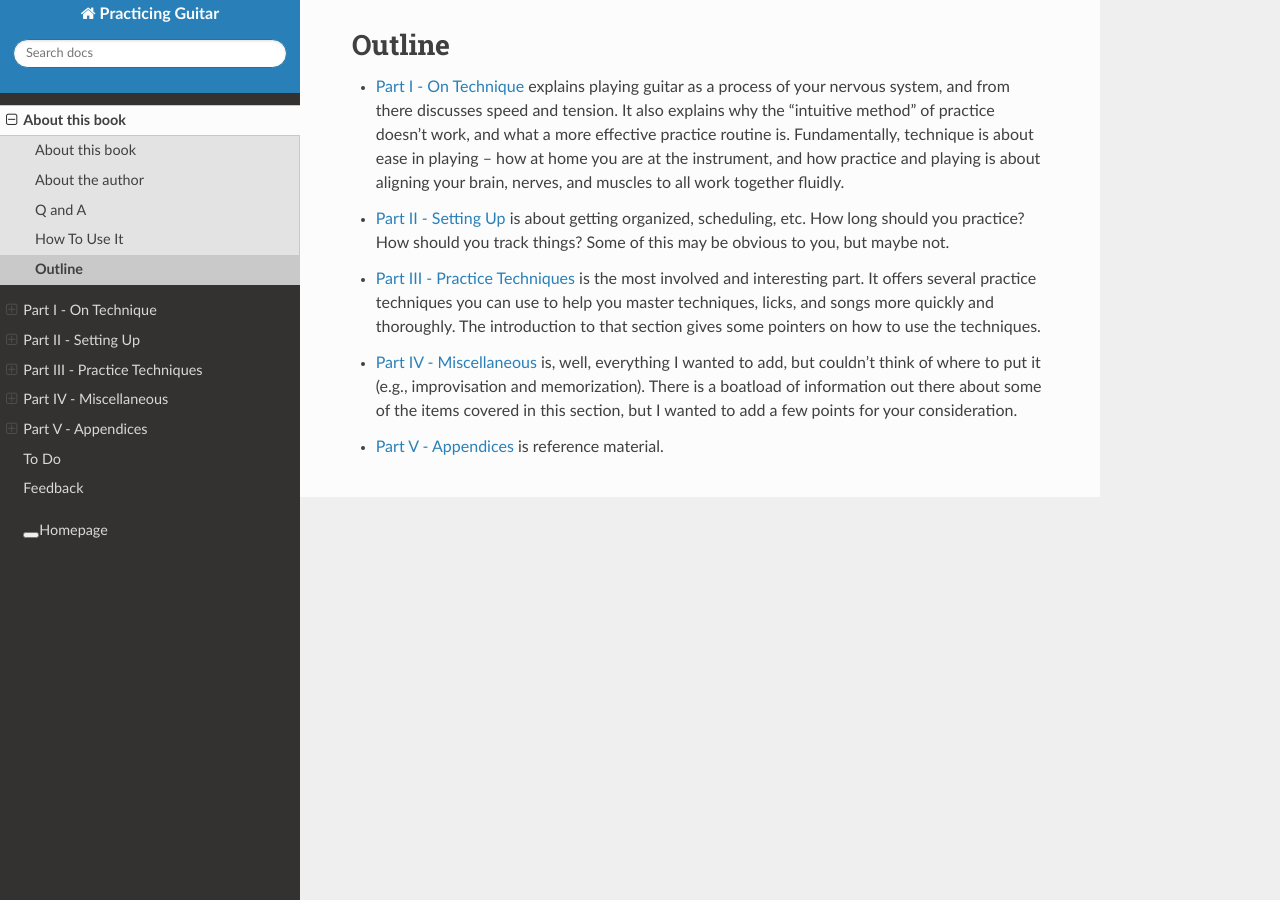
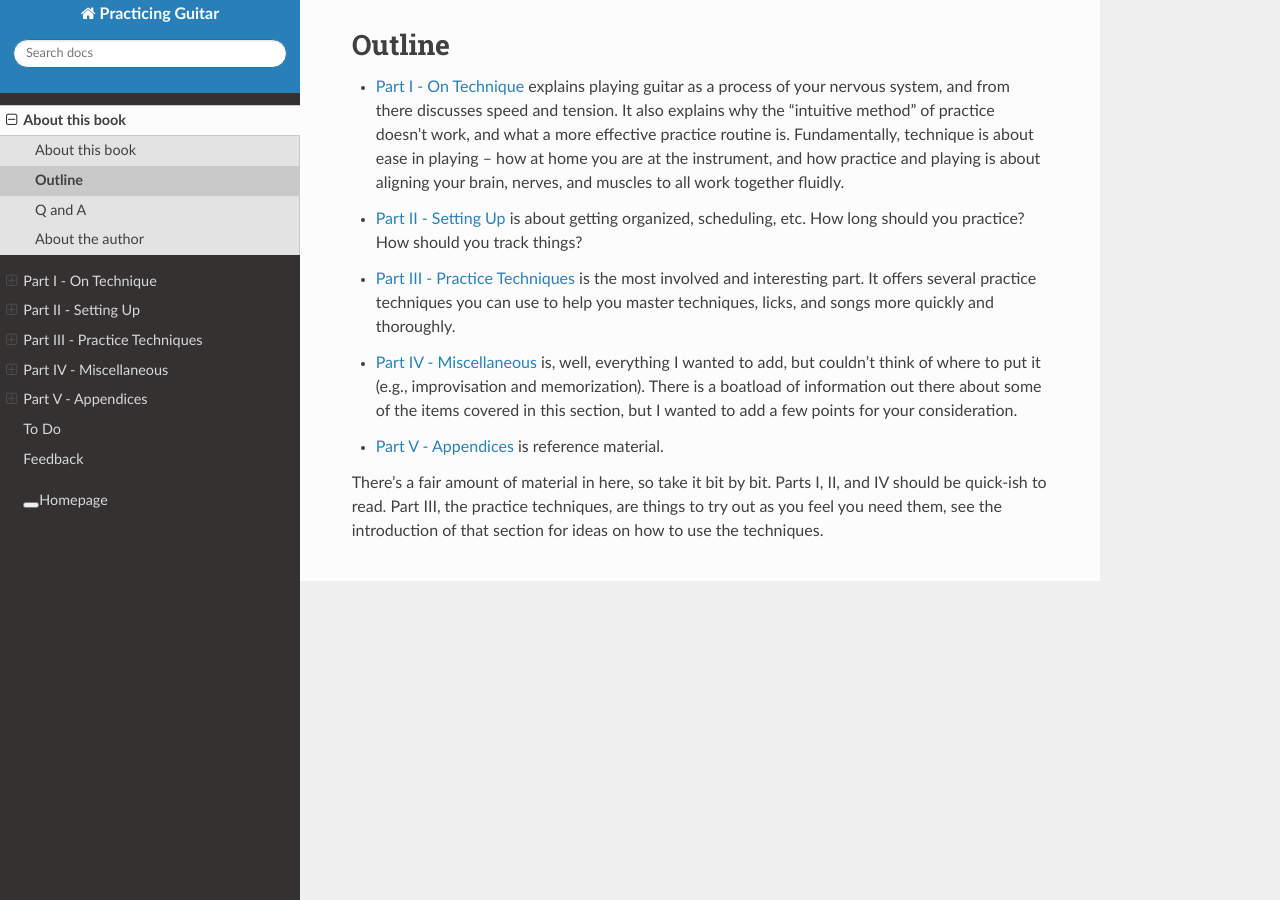
Before and after one commit to jzohrab/practicing-guitar, a Sphinx documentation site: the page built from docs/about/outline.rst, in a window 1280 px wide. Built offline with Sphinx 7.4.7 and the Read the Docs theme 2.0.0, drawn with Linux system fonts in a browser that asks for light colours; a script that is not in the unit is left out.

Commit message:
Misc cleanup.

```diff
--- a/docs/about/_index.rst
+++ b/docs/about/_index.rst
@@ -9,7 +9,9 @@ About this book
    :glob:
 
    self
-   *
+   outline
+   faq
+   about-the-author
 
 This book is for guitarists.  It offers practical information that you can apply to make your practice sessions more productive, so that you can make better progress in less time than you would if you followed a more "natural, intuitive" method.
 
--- a/docs/about/outline.rst
+++ b/docs/about/outline.rst
@@ -3,10 +3,12 @@ Outline
 
 * :ref:`part-1-on-technique` explains playing guitar as a process of your nervous system, and from there discusses speed and tension.  It also explains why the "intuitive method" of practice doesn't work, and what a more effective practice routine is.  Fundamentally, technique is about ease in playing -- how at home you are at the instrument, and how practice and playing is about aligning your brain, nerves, and muscles to all work together fluidly.
 
-* :ref:`part-2-setting-up` is about getting organized, scheduling, etc.  How long should you practice?  How should you track things?  Some of this may be obvious to you, but maybe not.
+* :ref:`part-2-setting-up` is about getting organized, scheduling, etc.  How long should you practice?  How should you track things?
 
-* :ref:`part-3-techniques` is the most involved and interesting part.  It offers several practice techniques you can use to help you master techniques, licks, and songs more quickly and thoroughly.  The introduction to that section gives some pointers on how to use the techniques.
+* :ref:`part-3-techniques` is the most involved and interesting part.  It offers several practice techniques you can use to help you master techniques, licks, and songs more quickly and thoroughly.
 
 * :ref:`part-4-misc` is, well, everything I wanted to add, but couldn't think of where to put it (e.g., improvisation and memorization).  There is a boatload of information out there about some of the items covered in this section, but I wanted to add a few points for your consideration.
 
 * :ref:`part-5-appendices` is reference material.
+
+There's a fair amount of material in here, so take it bit by bit.  Parts I, II, and IV should be quick-ish to read.  Part III, the practice techniques, are things to try out as you feel you need them, see the introduction of that section for ideas on how to use the techniques.
```
Also changed, not shown: docs/about/faq.rst (+3 -4 lines), docs/about/how-to-use-it.rst (deleted, +0 -16 lines).
